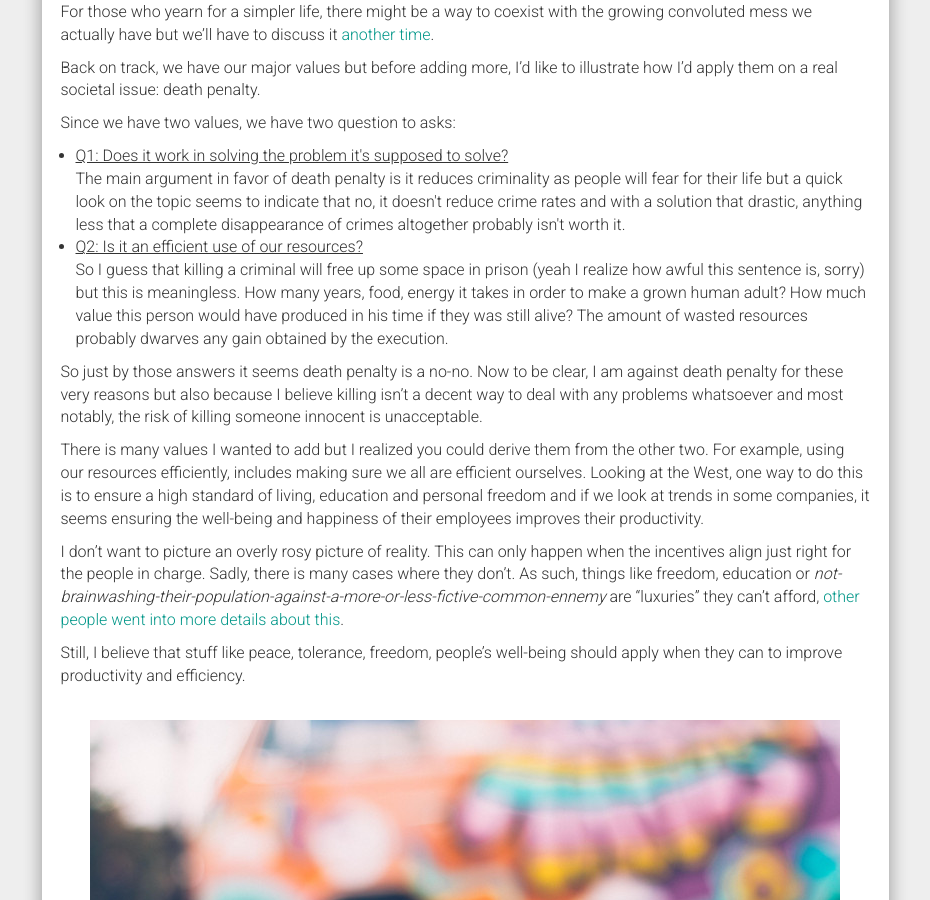
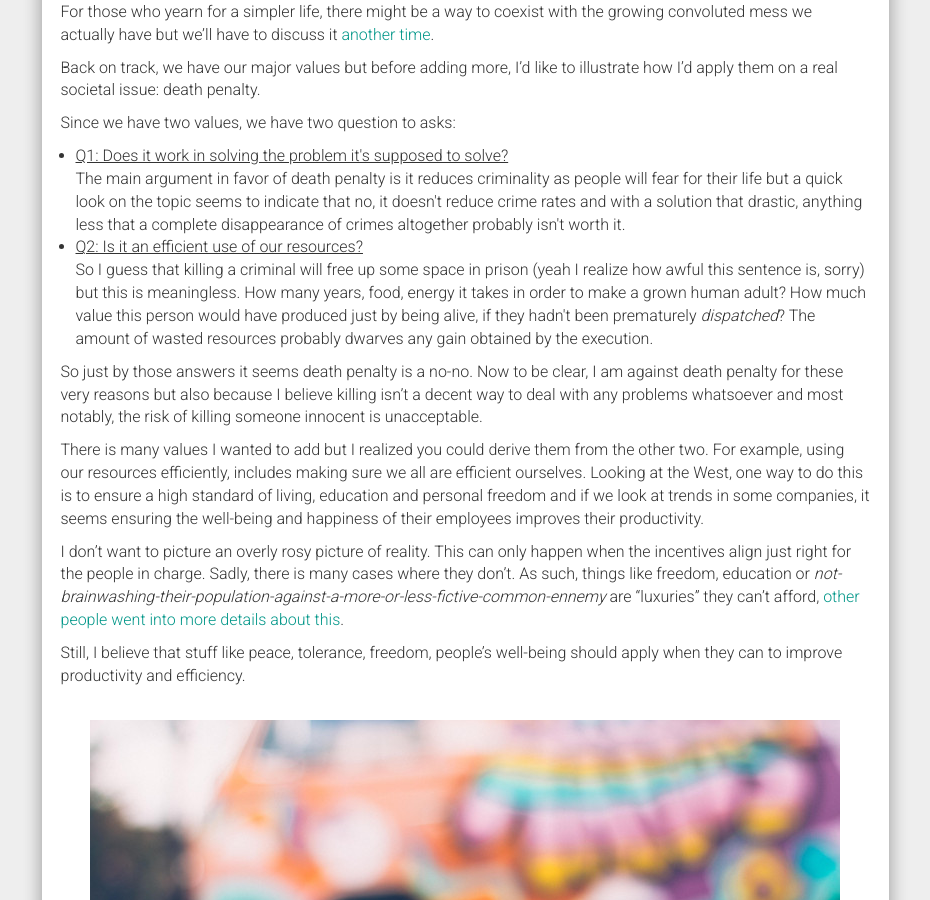
Before and after one commit to WanderingSpaceThinker/nonexistence, a Jekyll site: the page built from _posts/2021-02-20-Starting-point.md, in a window 1280 px wide and 900 px high, scrolled down 3613 px. Shown: the whole window, without its empty margins (321-1251 px from the left). Built offline with Jekyll 4.4.1, drawn with Linux system fonts in a browser that asks for light colours; nearby versions of some CDN libraries; comment, search, counter and statistics services are not loaded.

Commit message:
chore: post update

```diff
--- a/_posts/2021-02-20-Starting-point.md
+++ b/_posts/2021-02-20-Starting-point.md
@@ -85,7 +85,7 @@ Since we have two values, we have two question to asks:
 <li><u>Q1: Does it work in solving the problem it's supposed to solve?</u></li>
 The main argument in favor of death penalty is it reduces criminality as people will fear for their life but a quick look on the topic seems to indicate that no, it doesn't reduce crime rates and with a solution that drastic, anything less that a complete disappearance of crimes altogether probably isn't worth it.
 <li><u>Q2: Is it an efficient use of our resources?</u></li>
-So I guess that killing a criminal will free up some space in prison (yeah I realize how awful this sentence is, sorry) but this is meaningless. How many years, food, energy it takes in order to make a grown human adult? How much value this person would have produced in his time if they was still alive? The amount of wasted resources probably dwarves any gain obtained by the execution.
+So I guess that killing a criminal will free up some space in prison (yeah I realize how awful this sentence is, sorry) but this is meaningless. How many years, food, energy it takes in order to make a grown human adult? How much value this person would have produced just by being alive, if they hadn't been prematurely <i>dispatched</i>? The amount of wasted resources probably dwarves any gain obtained by the execution.
 </ul>
 
 So just by those answers it seems death penalty is a no-no. Now to be clear, I am against death penalty for these very reasons but also because I believe killing isn't a decent way to deal with any problems whatsoever and most notably, the risk of killing someone innocent is unacceptable.
```
